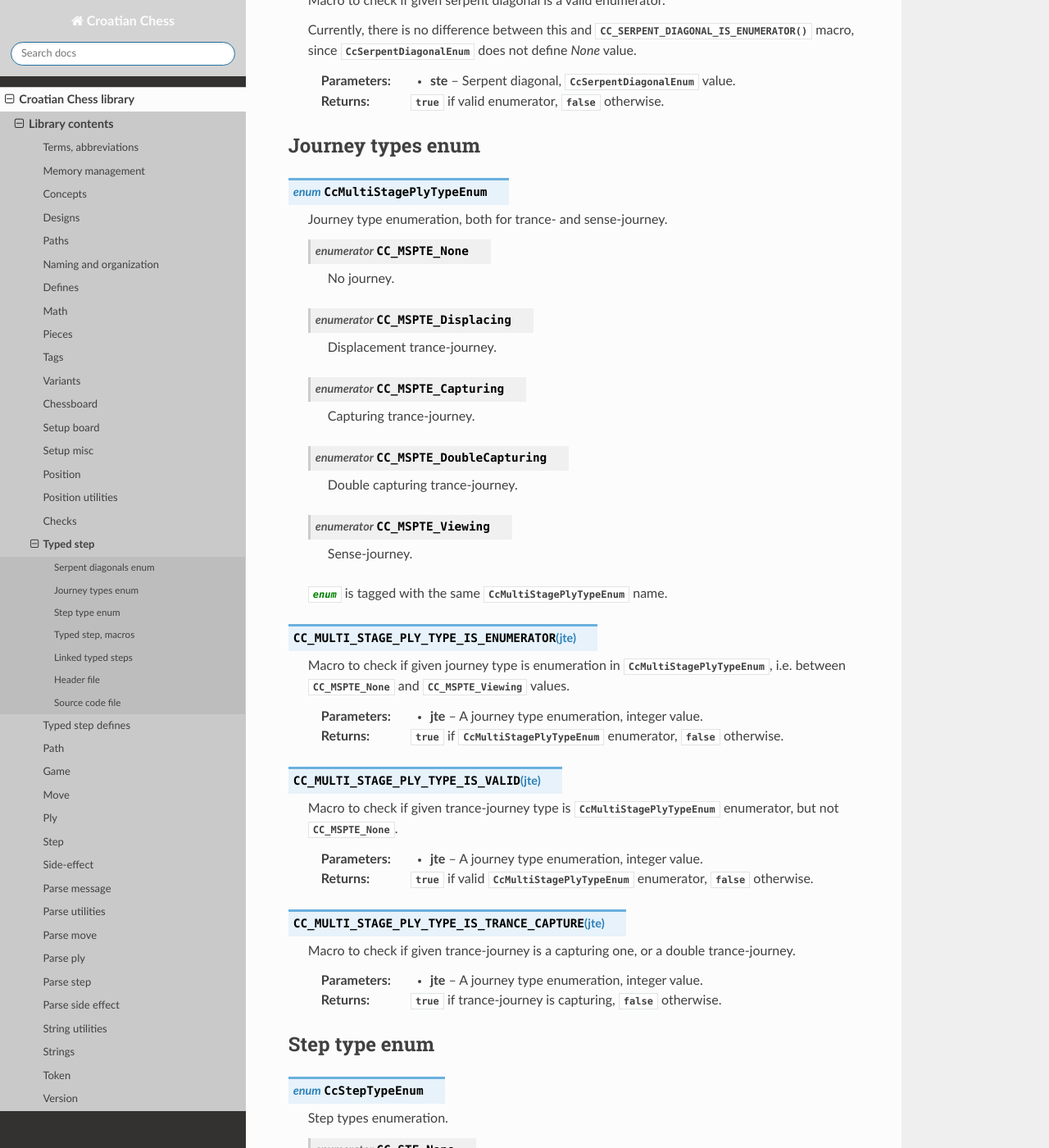
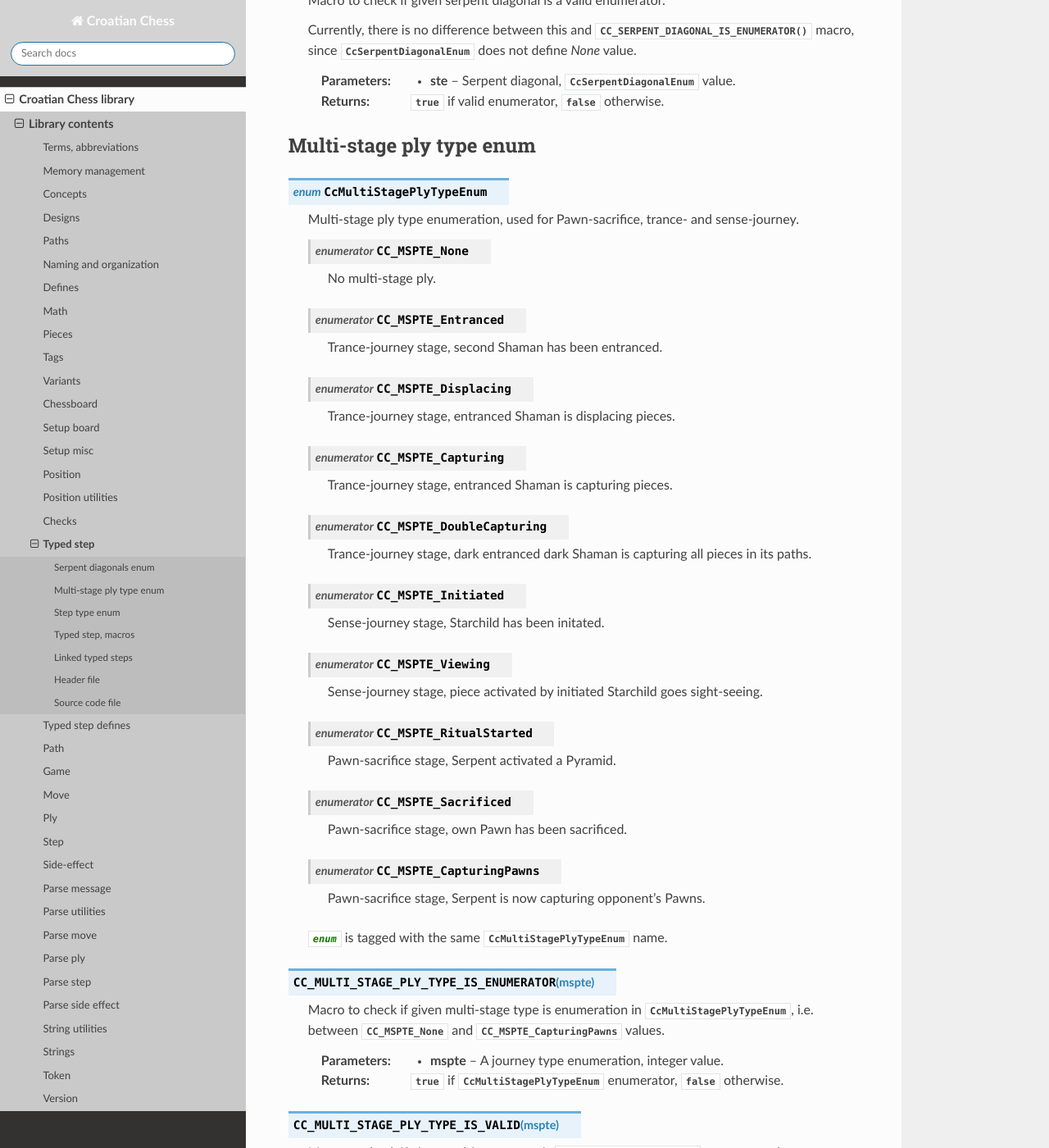
Before and after one commit to mmlacak/crochess, a Sphinx documentation site: the page built from docs/source/libcc/cctypedstep.rst, in a window 1280 px wide and 1400 px high, scrolled down 891 px. Shown: the whole window at 82% size. Built offline with Sphinx 7.4.7 and the Read the Docs theme 3.1.0, drawn with Linux system fonts in a browser that asks for light colours; some of the changed text lies outside the part shown.

Commit message:
Docs for multi-stage ply type enum.

```diff
--- a/docs/source/libcc/cctypedstep.rst
+++ b/docs/source/libcc/cctypedstep.rst
@@ -53,61 +53,92 @@ Serpent diagonals enum
     :param ste: Serpent diagonal, :c:type:`CcSerpentDiagonalEnum` value.
     :returns: :c:data:`true` if valid enumerator, :c:data:`false` otherwise.
 
-.. _lbl-libcc-cctypedstep-journeytypesenum:
+.. _lbl-libcc-cctypedstep-multistageplytypesenum:
 
-Journey types enum
-------------------
+Multi-stage ply type enum
+-------------------------
 
 .. c:enum:: CcMultiStagePlyTypeEnum
 
-    Journey type enumeration, both for trance- and sense-journey.
+    Multi-stage ply type enumeration, used for Pawn-sacrifice, trance- and sense-journey.
 
     .. c:enumerator:: CC_MSPTE_None
 
-        No journey.
+        No multi-stage ply.
+
+    .. c:enumerator:: CC_MSPTE_Entranced
+
+        Trance-journey stage, second Shaman has been entranced.
 
     .. c:enumerator:: CC_MSPTE_Displacing
 
-        Displacement trance-journey.
+        Trance-journey stage, entranced Shaman is displacing pieces.
 
     .. c:enumerator:: CC_MSPTE_Capturing
 
-        Capturing trance-journey.
+        Trance-journey stage, entranced Shaman is capturing pieces.
 
     .. c:enumerator:: CC_MSPTE_DoubleCapturing
 
-        Double capturing trance-journey.
+        Trance-journey stage, dark entranced dark Shaman is capturing all pieces in its paths.
+
+    .. c:enumerator:: CC_MSPTE_Initiated
+
+        Sense-journey stage, Starchild has been initated.
 
     .. c:enumerator:: CC_MSPTE_Viewing
 
-        Sense-journey.
+        Sense-journey stage, piece activated by initiated Starchild goes sight-seeing.
+
+    .. c:enumerator:: CC_MSPTE_RitualStarted
+
+        Pawn-sacrifice stage, Serpent activated a Pyramid.
+
+    .. c:enumerator:: CC_MSPTE_Sacrificed
+
+        Pawn-sacrifice stage, own Pawn has been sacrificed.
+
+    .. c:enumerator:: CC_MSPTE_CapturingPawns
+
+        Pawn-sacrifice stage, Serpent is now capturing opponent's Pawns.
 
     :c:`enum` is tagged with the same :c:enum:`CcMultiStagePlyTypeEnum` name.
 
-.. c:macro:: CC_MULTI_STAGE_PLY_TYPE_IS_ENUMERATOR(jte)
+.. c:macro:: CC_MULTI_STAGE_PLY_TYPE_IS_ENUMERATOR(mspte)
 
-    Macro to check if given journey type is enumeration in :c:enum:`CcMultiStagePlyTypeEnum`,
-    i.e. between :c:enumerator:`CC_MSPTE_None` and :c:enumerator:`CC_MSPTE_Viewing` values.
+    Macro to check if given multi-stage type is enumeration in :c:enum:`CcMultiStagePlyTypeEnum`,
+    i.e. between :c:enumerator:`CC_MSPTE_None` and :c:enumerator:`CC_MSPTE_CapturingPawns` values.
 
-    :param jte: A journey type enumeration, integer value.
+    :param mspte: A journey type enumeration, integer value.
     :returns: :c:data:`true` if :c:type:`CcMultiStagePlyTypeEnum` enumerator,
               :c:data:`false` otherwise.
 
-.. c:macro:: CC_MULTI_STAGE_PLY_TYPE_IS_VALID(jte)
+.. c:macro:: CC_MULTI_STAGE_PLY_TYPE_IS_VALID(mspte)
 
-    Macro to check if given trance-journey type is :c:enum:`CcMultiStagePlyTypeEnum` enumerator,
+    Macro to check if given multi-stage type is :c:enum:`CcMultiStagePlyTypeEnum` enumerator,
     but not :c:enumerator:`CC_MSPTE_None`.
 
-    :param jte: A journey type enumeration, integer value.
+    :param mspte: A multi-stage type enumeration, integer value.
     :returns: :c:data:`true` if valid :c:type:`CcMultiStagePlyTypeEnum` enumerator,
               :c:data:`false` otherwise.
 
-.. c:macro:: CC_MULTI_STAGE_PLY_TYPE_IS_TRANCE_CAPTURE(jte)
+.. c:macro:: CC_MULTI_STAGE_PLY_TYPE_IS_TRANCE_JOURNEY(mspte)
 
-    Macro to check if given trance-journey is a capturing one, or a double trance-journey.
+    Macro to check if given multi-stage type is either displacing or capturing trance-journey.
 
-    :param jte: A journey type enumeration, integer value.
-    :returns: :c:data:`true` if trance-journey is capturing,
+    Preparation stage (entrancing second Shaman) is not included.
+
+    :param mspte: A multi-stage type enumeration, integer value.
+    :returns: :c:data:`true` if a trance-journey,
+              :c:data:`false` otherwise.
+
+.. c:macro:: CC_MULTI_STAGE_PLY_TYPE_IS_TRANCE_CAPTURE(mspte)
+
+    Macro to check if given multi-stage type is a capturing trance-journey,
+    or a double trance-journey.
+
+    :param mspte: A multi-stage type enumeration, integer value.
+    :returns: :c:data:`true` if capturing trance-journey,
               :c:data:`false` otherwise.
 
 .. _lbl-libcc-cctypedstep-steptypeenum:
```
Also changed, not shown: 1 other file.
